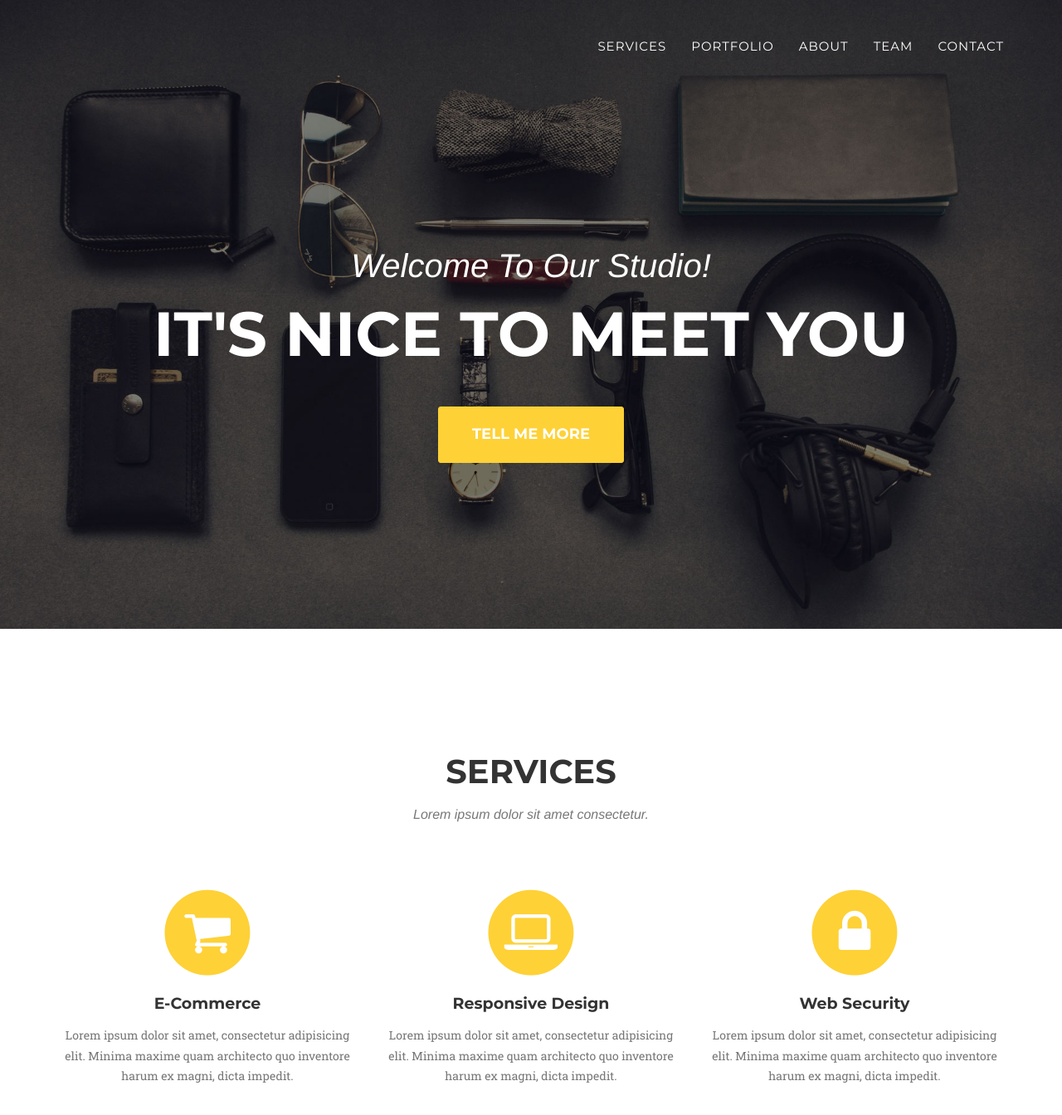
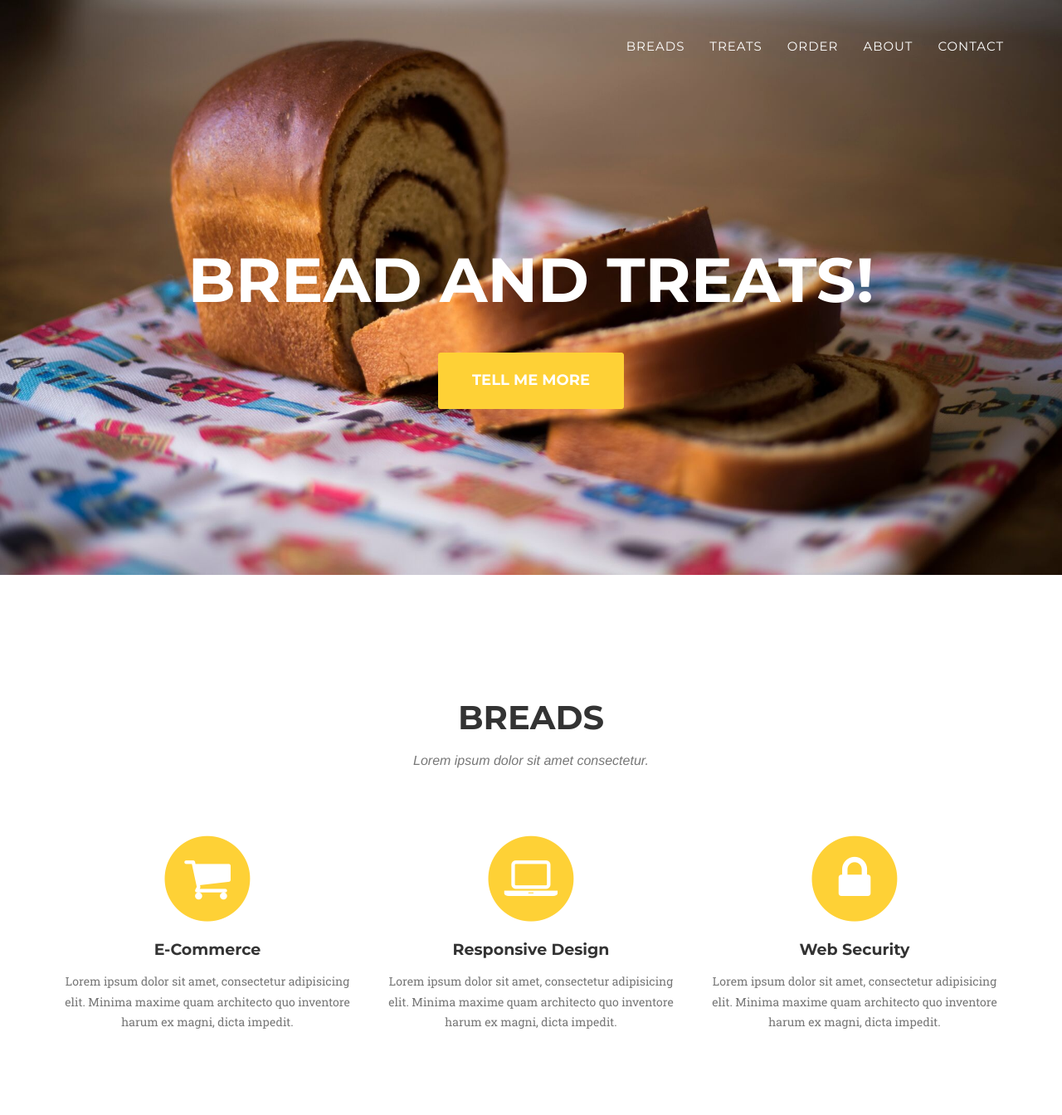
Before and after one commit to davidwilcox123/website, a Jekyll site: the page built from _posts/2014-07-18-project-1.markdown, in a window 1280 px wide and 1400 px high. Shown: the top 1344 px of the window at 83% size. Built offline with Jekyll 4.4.1, drawn with Linux system fonts in a browser that asks for light colours; some web fonts are replaced; some of the changed text lies outside the part shown.

Commit message:
update 1

```diff
--- /dev/null
+++ b/_includes/breads.html
@@ -0,0 +1,37 @@
+<!-- Breads Section -->
+    <section id="breads">
+        <div class="container">
+            <div class="row">
+                <div class="col-lg-12 text-center">
+                    <h2 class="section-heading">Breads</h2>
+                    <h3 class="section-subheading text-muted">Lorem ipsum dolor sit amet consectetur.</h3>
+                </div>
+            </div>
+            <div class="row text-center">
+                <div class="col-md-4">
+                    <span class="fa-stack fa-4x">
+                        <i class="fa fa-circle fa-stack-2x text-primary"></i>
+                        <i class="fa fa-shopping-cart fa-stack-1x fa-inverse"></i>
+                    </span>
+                    <h4 class="service-heading">E-Commerce</h4>
+                    <p class="text-muted">Lorem ipsum dolor sit amet, consectetur adipisicing elit. Minima maxime quam architecto quo inventore harum ex magni, dicta impedit.</p>
+                </div>
+                <div class="col-md-4">
+                    <span class="fa-stack fa-4x">
+                        <i class="fa fa-circle fa-stack-2x text-primary"></i>
+                        <i class="fa fa-laptop fa-stack-1x fa-inverse"></i>
+                    </span>
+                    <h4 class="service-heading">Responsive Design</h4>
+                    <p class="text-muted">Lorem ipsum dolor sit amet, consectetur adipisicing elit. Minima maxime quam architecto quo inventore harum ex magni, dicta impedit.</p>
+                </div>
+                <div class="col-md-4">
+                    <span class="fa-stack fa-4x">
+                        <i class="fa fa-circle fa-stack-2x text-primary"></i>
+                        <i class="fa fa-lock fa-stack-1x fa-inverse"></i>
+                    </span>
+                    <h4 class="service-heading">Web Security</h4>
+                    <p class="text-muted">Lorem ipsum dolor sit amet, consectetur adipisicing elit. Minima maxime quam architecto quo inventore harum ex magni, dicta impedit.</p>
+                </div>
+            </div>
+        </div>
+    </section>
--- a/_includes/css/agency.css
+++ b/_includes/css/agency.css
@@ -269,7 +269,7 @@ header {
     text-align: center;
     color: #fff;
     background-attachment: scroll;
-    background-image: url('{{ site.baseurl }}/img/header-bg.jpg');
+    background-image: url('{{ site.baseurl }}/img/bread1.jpg');
     background-position: center center;
     background-repeat: none;
     -webkit-background-size: cover;
--- a/_includes/header.html
+++ b/_includes/header.html
@@ -19,16 +19,16 @@
                         <a href="#page-top"></a>
                     </li>
                     <li>
-                        <a class="page-scroll" href="#services">Services</a>
+                        <a class="page-scroll" href="#breads">Breads</a>
                     </li>
                     <li>
-                        <a class="page-scroll" href="#portfolio">Portfolio</a>
+                        <a class="page-scroll" href="#treats">Treats</a>
+                    </li>
+                    <li>
+                        <a class="page-scroll" href="#order">Order</a>
                     </li>
                     <li>
                         <a class="page-scroll" href="#about">About</a>
-                    </li>
-                    <li>
-                        <a class="page-scroll" href="#team">Team</a>
                     </li>
                     <li>
                         <a class="page-scroll" href="#contact">Contact</a>
@@ -44,9 +44,8 @@
     <header>
         <div class="container">
             <div class="intro-text">
-                <div class="intro-lead-in">Welcome To Our Studio!</div>
-                <div class="intro-heading">It's Nice To Meet You</div>
-                <a href="#services" class="page-scroll btn btn-xl">Tell Me More</a>
+                <div class="intro-heading">Bread and Treats!</div>
+                <a href="#breads" class="page-scroll btn btn-xl">Tell Me More</a>
             </div>
         </div>
     </header>
--- a/_includes/services.html
+++ b/_includes/order.html
@@ -1,9 +1,9 @@
-<!-- Services Section -->
-    <section id="services">
+<!-- Breads Section -->
+    <section id="order">
         <div class="container">
             <div class="row">
                 <div class="col-lg-12 text-center">
-                    <h2 class="section-heading">Services</h2>
+                    <h2 class="section-heading">Breads</h2>
                     <h3 class="section-subheading text-muted">Lorem ipsum dolor sit amet consectetur.</h3>
                 </div>
             </div>
--- /dev/null
+++ b/_includes/treats.html
@@ -0,0 +1,37 @@
+<!-- Breads Section -->
+    <section id="treats">
+        <div class="container">
+            <div class="row">
+                <div class="col-lg-12 text-center">
+                    <h2 class="section-heading">Treats</h2>
+                    <h3 class="section-subheading text-muted">Lorem ipsum dolor sit amet consectetur.</h3>
+                </div>
+            </div>
+            <div class="row text-center">
+                <div class="col-md-4">
+                    <span class="fa-stack fa-4x">
+                        <i class="fa fa-circle fa-stack-2x text-primary"></i>
+                        <i class="fa fa-shopping-cart fa-stack-1x fa-inverse"></i>
+                    </span>
+                    <h4 class="service-heading">E-Commerce</h4>
+                    <p class="text-muted">Lorem ipsum dolor sit amet, consectetur adipisicing elit. Minima maxime quam architecto quo inventore harum ex magni, dicta impedit.</p>
+                </div>
+                <div class="col-md-4">
+                    <span class="fa-stack fa-4x">
+                        <i class="fa fa-circle fa-stack-2x text-primary"></i>
+                        <i class="fa fa-laptop fa-stack-1x fa-inverse"></i>
+                    </span>
+                    <h4 class="service-heading">Responsive Design</h4>
+                    <p class="text-muted">Lorem ipsum dolor sit amet, consectetur adipisicing elit. Minima maxime quam architecto quo inventore harum ex magni, dicta impedit.</p>
+                </div>
+                <div class="col-md-4">
+                    <span class="fa-stack fa-4x">
+                        <i class="fa fa-circle fa-stack-2x text-primary"></i>
+                        <i class="fa fa-lock fa-stack-1x fa-inverse"></i>
+                    </span>
+                    <h4 class="service-heading">Web Security</h4>
+                    <p class="text-muted">Lorem ipsum dolor sit amet, consectetur adipisicing elit. Minima maxime quam architecto quo inventore harum ex magni, dicta impedit.</p>
+                </div>
+            </div>
+        </div>
+    </section>
--- a/_layouts/default.html
+++ b/_layouts/default.html
@@ -7,11 +7,10 @@
     <body id="page-top" class="index">
 
     {% include header.html %}
-    {% include services.html %}
-    {% include portfolio_grid.html %}
+    {% include breads.html %}
+    {% include treats.html %}
+    {% include order.html %}
     {% include about.html %}
-    {% include team.html %}
-    {% include clients.html %}
     {% include contact.html %}
     {% include footer.html %}
     {% include modals.html %}
--- a/_posts/2014-07-17-project-2.markdown
+++ b/_posts/2014-07-17-project-2.markdown
@@ -1,5 +1,5 @@
 ---
-title: Escape
+title: Escape 233
 subtitle: Website Design
 layout: default
 modal-id: 2
--- a/_posts/2014-07-18-project-1.markdown
+++ b/_posts/2014-07-18-project-1.markdown
@@ -1,6 +1,6 @@
 ---
 title: Dreams
-subtitle: Website Design
+subtitle: Website Design 123
 layout: default
 modal-id: 1
 date: 2014-07-18
```
Also changed, not shown: img/bread1.jpg (added), 1 other file.
